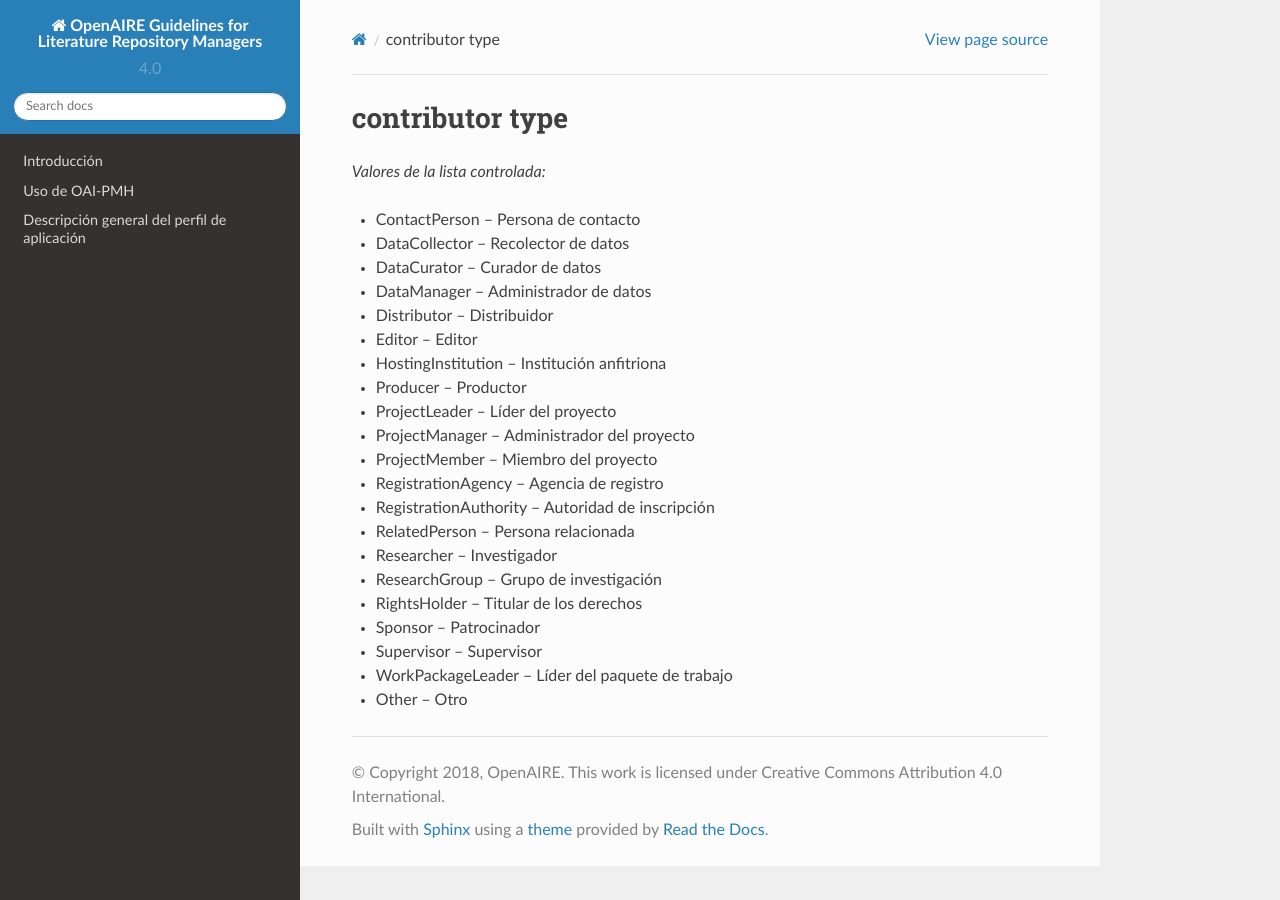
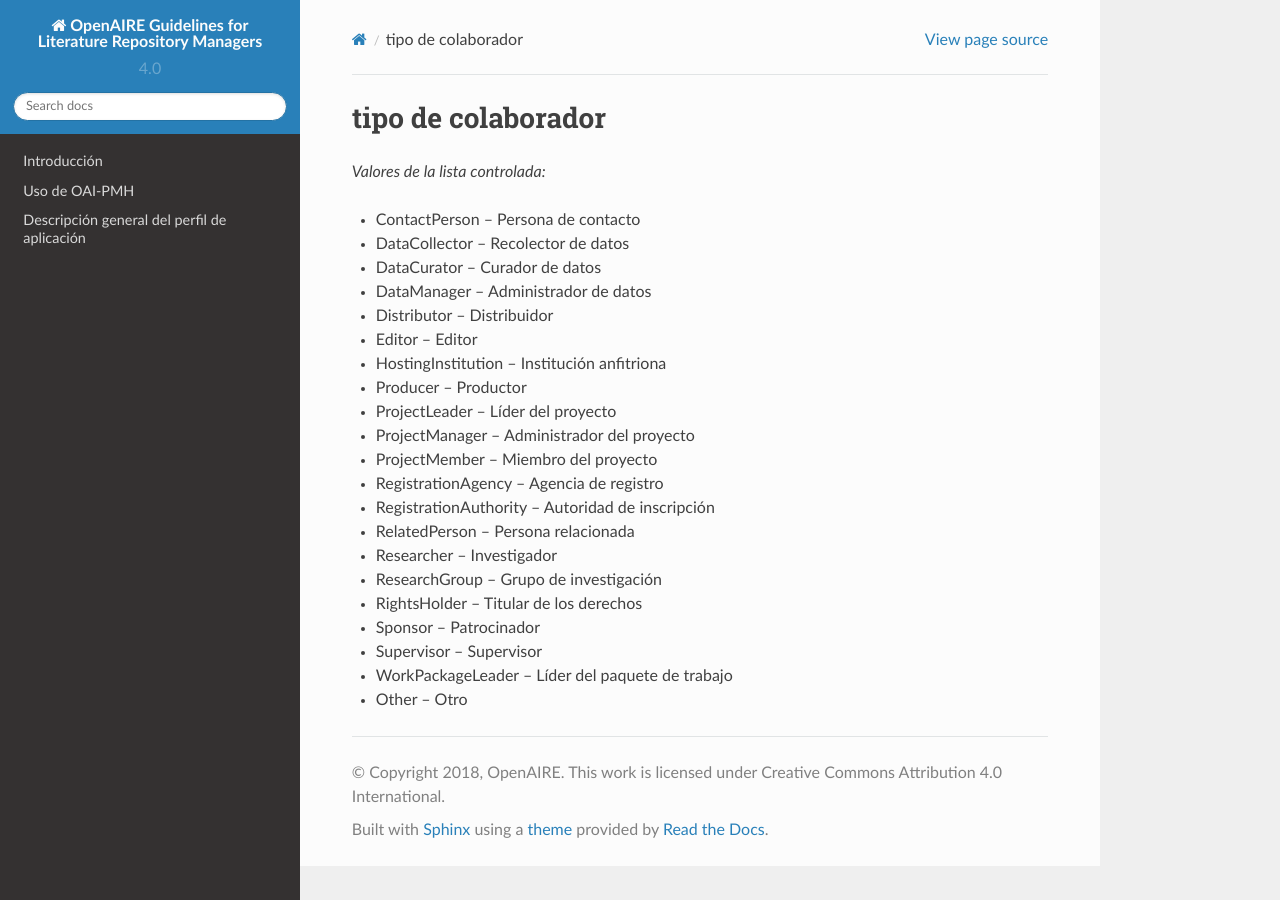
Before and after one commit to memoemg/openAIRE4, a Sphinx documentation site: the page built from docs/vocab_contributortype.rst, in a window 1280 px wide. Built offline with Sphinx 7.4.7 and the Read the Docs theme 2.0.0, drawn with Linux system fonts in a browser that asks for light colours; a script that is not in the unit is left out.

Commit message:
Update vocab_contributortype.rst

```diff
--- a/docs/vocab_contributortype.rst
+++ b/docs/vocab_contributortype.rst
@@ -4,7 +4,7 @@
 
 .. _vocab:contributortype_contributortype:
 
-contributor type
-================
+tipo de colaborador
+===================
 
 .. include:: vocabularies/contributortype.rst
```
